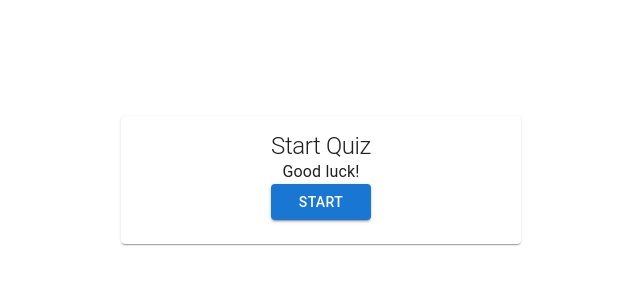
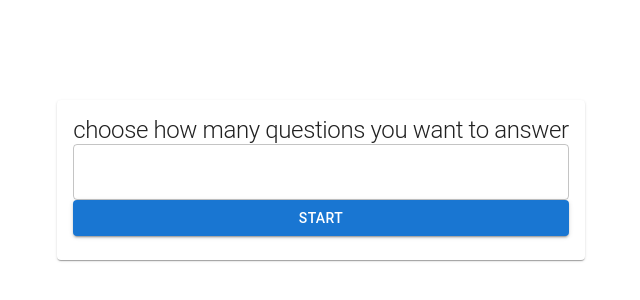
Before and after one commit to joaosilva-web/WaQuiz, a React (Vite) app: page / in a window 1280 px wide. Shown: the part 216-516 px from the top of the page, without its empty margins (319-959 px from the left). Built offline with nearby package versions, Linux system fonts and the light colour scheme; no server answers.

Commit message:
add new feature: Now api returns data according to the number of questions desired by the user

```diff
--- a/package.json
+++ b/package.json
@@ -10,6 +10,8 @@
     "@emotion/react": "^11.5.0",
     "@emotion/styled": "^11.3.0",
     "@material-ui/core": "^5.0.0-beta.5",
+    "@types/axios": "^0.14.0",
+    "axios": "^0.23.0",
     "react": "^17.0.0",
     "react-dom": "^17.0.0"
   },
--- a/src/App.tsx
+++ b/src/App.tsx
@@ -1,21 +1,55 @@
 import { useState, useEffect} from "react";
 import { Start } from "./components/Start";
 import { Question } from "./components/Questions";
+import { api } from "./services/api";
 import "./app.css";
+
+interface ApiReceived {
+  response_code: number;
+  results: [Question];
+}
+interface Question {
+  category: string;
+  type: string;
+  difficulty: string;
+  question: string;
+  correct_answer: string;
+  incorrect_answers: [string];
+}
 
 export function App() {
   const [step, setStep] =useState(1);
   const [activeQuestion, setActiveQuestion] = useState(0);
   const [answers, setAnswers] = useState([]);
+  const [data, setData] = useState<Question[]>([] as Question[]);
 
   const quizStartHandler = () => {
     setStep(2);
   }
 
+  useEffect(() => {
+    async function loadQuest() {
+      const { data } = await api.get<ApiReceived>(
+        `api.php?amount=${localStorage.getItem('questionsAmount')}`
+        );
+        setData(data.results);
+        console.log(data.results);
+    }
+    loadQuest();
+  },[step === 2]);
+
+
   return (
     <div className="App">
       {step === 1 && <Start onQuizStart={quizStartHandler}/>}
-      {step === 2 && <Question/>}
+      {step === 2 && <Question
+        data={data}
+        onsAnswersUpdate={setAnswers}
+        numberOfQuestions={data.length}
+        activeQuestion={activeQuestion}
+        onSetActiveQuestions={setActiveQuestion}
+        onSetStep={setStep}
+      />}
     </div>
   )
 }
--- a/src/components/Start/index.tsx
+++ b/src/components/Start/index.tsx
@@ -1,13 +1,25 @@
-import { Button, Card, CardContent, Typography } from "@material-ui/core";
+import { Button, Card, CardContent, TextField, Typography } from "@material-ui/core";
+import { useEffect, useState } from "react";
 
 
 
 export function Start({ onQuizStart }:any) {
+    const [amountQuestions, setAmountQuestions] = useState("");
+
+
+
     return(
         <Card sx={{minWidth: 400, display: 'flex', justifyContent: 'center', margin: "0 auto"}}>
            <CardContent sx={{display: 'flex', flexDirection: 'column', justifyContent: 'center', textAlign: 'center'}}>
-           <Typography variant="h1" sx={{fontSize: 24}}>Start Quiz</Typography>
-           <Typography variant="body1">Good luck!</Typography>
+           <Typography variant="h1" sx={{fontSize: 24}}>choose how many questions you want to answer</Typography>
+           <TextField
+          id="outlined-number"
+          type="number"
+          InputLabelProps={{
+            shrink: true,
+          }}
+          onChange={(event) => localStorage.setItem("questionsAmount",event.target.value)}
+          />
            <Button variant="contained" onClick={onQuizStart}>Start</Button>
            </CardContent>
         </Card>
```
Also changed, not shown: 1 other file (tests, documents, lock files or other folders).
